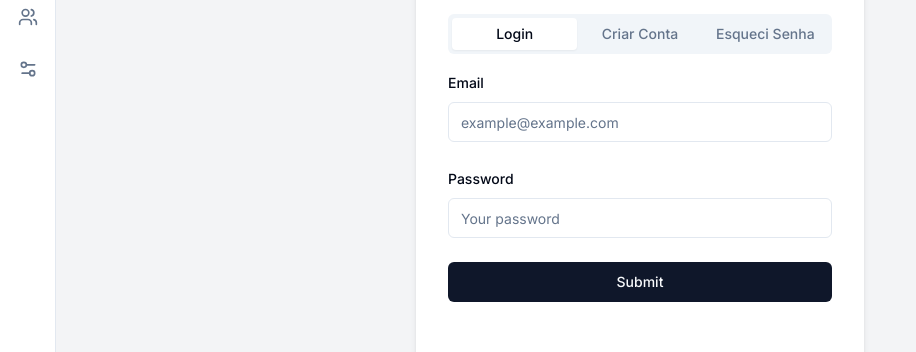
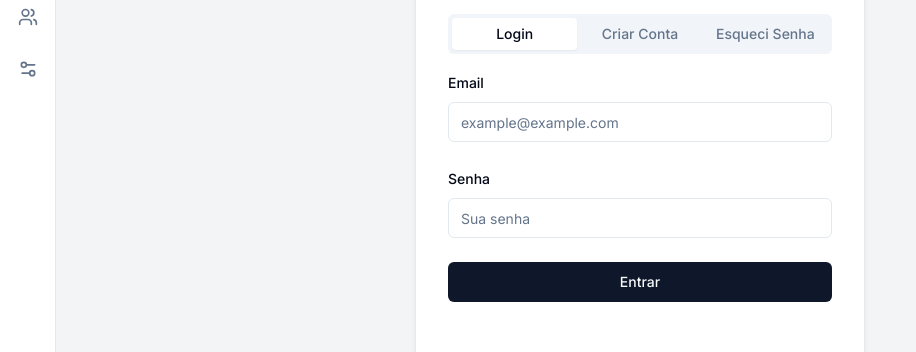
Before and after one commit to Gabrielcafens/dashboard, a Next.js app in the folder painelxs/: page /login in a window 1280 px wide. Shown: the part 229-581 px from the top of the page, without its empty margins (0-916 px from the left). Built offline with nearby package versions, Linux system fonts and the light colour scheme.

Commit message:
fix lidando com erros

```diff
--- a/painelxs/src/components/forgotPasswordForm/index.tsx
+++ b/painelxs/src/components/forgotPasswordForm/index.tsx
@@ -7,6 +7,7 @@ import { Button } from "@/components/ui/button";
 import { Form, FormControl, FormField, FormItem, FormLabel, FormMessage } from "@/components/ui/form";
 import { Input } from "@/components/ui/input";
 import { useState } from "react";
+import api from '@/lib/axiosConfig';
 
 const formSchema = z.object({
   email: z.string().email({ message: "Endereço de email inválido." }),
@@ -15,7 +16,7 @@ const formSchema = z.object({
 type FormData = z.infer<typeof formSchema>;
 
 export function ForgotPasswordForm() {
-  const [errorMessage, setErrorMessage] = useState<string | null>(null);
+  const [message, setMessage] = useState<string | null>(null);
 
   const form = useForm<FormData>({
     resolver: zodResolver(formSchema),
@@ -25,7 +26,13 @@ export function ForgotPasswordForm() {
   });
 
   const onSubmit = async (data: FormData) => {
-    // Implementar a lógica de solicitação de redefinição de senha aqui
+    try {
+      await api.post('/usuarios/forgot-password', data);
+      setMessage('E-mail de redefinição de senha enviado com sucesso.');
+    } catch (error) {
+      console.error('Erro ao solicitar redefinição de senha:', error);
+      setMessage('Erro ao solicitar redefinição de senha.');
+    }
   };
 
   return (
@@ -44,7 +51,7 @@ export function ForgotPasswordForm() {
             </FormItem>
           )}
         />
-        {errorMessage && <p className="text-red-500">{errorMessage}</p>}
+        {message && <p className="text-red-500">{message}</p>}
         <Button type="submit">Solicitar Redefinição de Senha</Button>
       </form>
     </Form>
--- a/painelxs/src/components/profileForm/index.tsx
+++ b/painelxs/src/components/profileForm/index.tsx
@@ -2,21 +2,14 @@ import { zodResolver } from "@hookform/resolvers/zod";
 import { useForm } from "react-hook-form";
 import { z } from "zod";
 import { Button } from "@/components/ui/button";
-import {
-  Form,
-  FormControl,
-  FormField,
-  FormItem,
-  FormLabel,
-  FormMessage,
-} from "@/components/ui/form";
+import { Form, FormControl, FormField, FormItem, FormLabel, FormMessage } from "@/components/ui/form";
 import { Input } from "@/components/ui/input";
 import { useState } from "react";
 import api from '@/lib/axiosConfig';
 
 const formSchema = z.object({
-  email: z.string().email({ message: "Invalid email address." }),
-  senha: z.string().min(6, { message: "Password must be at least 6 characters." }),
+  email: z.string().email({ message: "Endereço de email inválido." }),
+  senha: z.string().min(6, { message: "A senha deve ter pelo menos 6 caracteres." }),
 });
 
 type FormData = z.infer<typeof formSchema>;
@@ -24,7 +17,6 @@ type FormData = z.infer<typeof formSchema>;
 export function ProfileForm() {
   const [errorMessage, setErrorMessage] = useState<string | null>(null);
 
-  // Configurando o formulário
   const form = useForm<FormData>({
     resolver: zodResolver(formSchema),
     defaultValues: {
@@ -33,24 +25,23 @@ export function ProfileForm() {
     },
   });
 
-  // Função de submissão
   const onSubmit = async (data: FormData) => {
     try {
       const response = await api.post('/usuarios/login', data);
 
-      if (response.status !== 200) {
+      if (response.status === 200) {
+        console.log('Token:', response.data.token);
+        // Armazenar o token em um estado global, contexto ou localStorage
+      } else {
         setErrorMessage(response.data.message || 'Algo deu errado');
-      } else {
-        console.log(response.data.token);
       }
     } catch (error) {
-      console.error('Error:', error);
+      console.error('Erro ao fazer login:', error);
       setErrorMessage('Ocorreu um erro inesperado');
     }
   };
 
   return (
-    <div className="max-w-md mx-auto">
     <Form {...form}>
       <form onSubmit={form.handleSubmit(onSubmit)} className="space-y-6">
         <FormField
@@ -71,18 +62,17 @@ export function ProfileForm() {
           name="senha"
           render={({ field }) => (
             <FormItem>
-                <FormLabel>Password</FormLabel>
+              <FormLabel>Senha</FormLabel>
               <FormControl>
-                  <Input type="password" placeholder="Your password" {...field} />
+                <Input type="password" placeholder="Sua senha" {...field} />
               </FormControl>
               <FormMessage />
             </FormItem>
           )}
         />
         {errorMessage && <p className="text-red-500">{errorMessage}</p>}
-          <Button type="submit" className="w-full">Submit</Button> {/* Botão de largura total */}
+        <Button type="submit" className="w-full">Entrar</Button>
       </form>
     </Form>
-    </div>
   );
 }
--- a/painelxs/src/components/registerForm/index.tsx
+++ b/painelxs/src/components/registerForm/index.tsx
@@ -1,5 +1,3 @@
-"use client";
-
 import { zodResolver } from "@hookform/resolvers/zod";
 import { useForm } from "react-hook-form";
 import { z } from "zod";
@@ -7,14 +5,12 @@ import { Button } from "@/components/ui/button";
 import { Form, FormControl, FormField, FormItem, FormLabel, FormMessage } from "@/components/ui/form";
 import { Input } from "@/components/ui/input";
 import { useState } from "react";
+import api from '@/lib/axiosConfig';
 
 const formSchema = z.object({
+  nome: z.string().min(1, { message: "Nome é obrigatório." }),
   email: z.string().email({ message: "Endereço de email inválido." }),
   senha: z.string().min(6, { message: "A senha deve ter pelo menos 6 caracteres." }),
-  confirmSenha: z.string().min(6, { message: "A confirmação de senha deve ter pelo menos 6 caracteres." }),
-}).refine(data => data.senha === data.confirmSenha, {
-  message: "As senhas não coincidem.",
-  path: ["confirmSenha"],
 });
 
 type FormData = z.infer<typeof formSchema>;
@@ -25,19 +21,44 @@ export function RegisterForm() {
   const form = useForm<FormData>({
     resolver: zodResolver(formSchema),
     defaultValues: {
+      nome: "",
       email: "",
       senha: "",
-      confirmSenha: "",
     },
   });
 
   const onSubmit = async (data: FormData) => {
-    // Implementar a lógica de criação de conta aqui
+    try {
+      const response = await api.post('/usuarios', data);
+
+      if (response.status === 201) {
+        console.log('Usuário criado:', response.data);
+        // Redirecionar ou mostrar mensagem de sucesso
+      } else {
+        setErrorMessage(response.data.message || 'Algo deu errado');
+      }
+    } catch (error) {
+      console.error('Erro ao criar usuário:', error);
+      setErrorMessage('Ocorreu um erro inesperado');
+    }
   };
 
   return (
     <Form {...form}>
-      <form onSubmit={form.handleSubmit(onSubmit)} className="space-y-8">
+      <form onSubmit={form.handleSubmit(onSubmit)} className="space-y-6">
+        <FormField
+          control={form.control}
+          name="nome"
+          render={({ field }) => (
+            <FormItem>
+              <FormLabel>Nome</FormLabel>
+              <FormControl>
+                <Input placeholder="Seu nome" {...field} />
+              </FormControl>
+              <FormMessage />
+            </FormItem>
+          )}
+        />
         <FormField
           control={form.control}
           name="email"
@@ -64,21 +85,8 @@ export function RegisterForm() {
             </FormItem>
           )}
         />
-        <FormField
-          control={form.control}
-          name="confirmSenha"
-          render={({ field }) => (
-            <FormItem>
-              <FormLabel>Confirme sua senha</FormLabel>
-              <FormControl>
-                <Input type="password" placeholder="Confirme sua senha" {...field} />
-              </FormControl>
-              <FormMessage />
-            </FormItem>
-          )}
-        />
         {errorMessage && <p className="text-red-500">{errorMessage}</p>}
-        <Button type="submit">Criar Conta</Button>
+        <Button type="submit" className="w-full">Criar Conta</Button>
       </form>
     </Form>
   );
```
Lines whose indentation alone changed are shown as unchanged.
